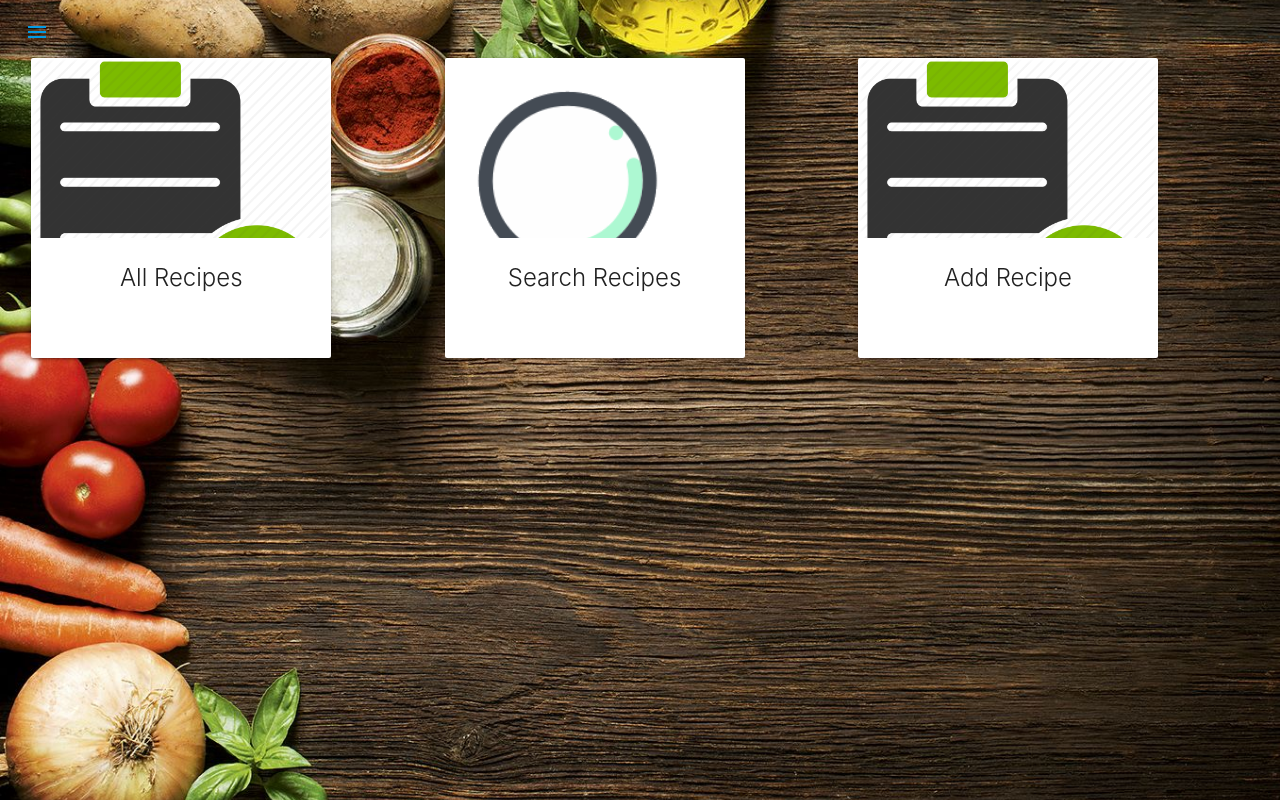
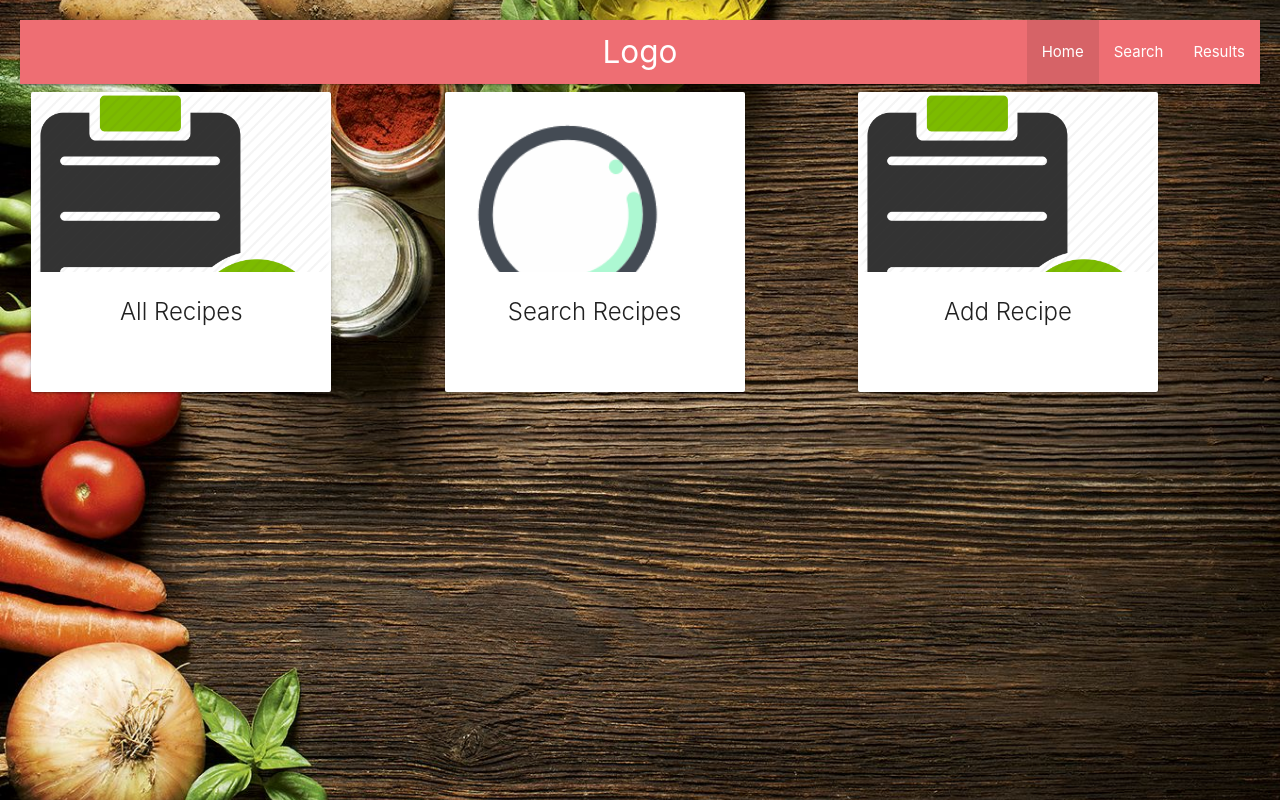
Before and after one commit to ljmccode/Quisine, a website: page public/index.html in a window 1280 px wide. Drawn offline with nearby package versions, Linux system fonts and the light colour scheme.

Commit message:
add module and initial redesign code

```diff
--- a/public/index.html
+++ b/public/index.html
@@ -20,9 +20,42 @@
 
 <body>
 
+
+<!--
+    TO DO:
+        Parallax effect for scrolling
+        Toasts for updating ratings, AND adding Recipes
+        Add results modal or container
+        Scrollspy set up (link #id on submit button, might auto scroll to that point [href="#results"])
+-->
+
+
+    <!-- ///////////////////////////////////////////////////////////////////////////////////////////////////////// -->
+    <!-- ////////////////////////////////////////       NAVBAR       ///////////////////////////////////////////// -->
+    <!-- ///////////////////////////////////////////////////////////////////////////////////////////////////////// -->
+
+    <nav>
+            <div class="nav-wrapper">
+              <a href="#!" class="brand-logo center hide-on-small-only">Logo</a>
+              <a href="#!" class="brand-logo left show-on-small hide-on-med-and-up">Logo</a>
+              <ul class="right">
+                <li id="home-nav" class="active"><a href="#home">Home</a></li>
+                <li id="search-nav" ><a href="#search">Search</a></li>
+                <li id="results-nav" ><a href="#results">Results</a></li>
+              </ul>
+            </div>
+          </nav>
+
+
+
+          <!-- <div class="parallax-container">
+                <div class="parallax"><img src="images/indexBG.jpg"></div>
+              </div> -->
+
+
     <!-- <nav> <a href="#" data-target="slide-out" class="sidenav-trigger btn">Side nav demo</a> </nav> -->
 
-    <ul id="slide-out" class="sidenav">
+    <!-- <ul id="slide-out" class="sidenav">
         <li>
             <div class="container">
 
@@ -58,7 +91,21 @@
             <a href="#!">Create account</a>
         </li>
     </ul>
-    <a href="#" data-target="slide-out" class="sidenav-trigger"><i class="material-icons">menu</i></a>
+    <a href="#" data-target="slide-out" class="sidenav-trigger"><i class="material-icons">menu</i></a> -->
+
+
+    <!-- ///////////////////////////////////////////////////////////////////////////////////////////////////////// -->
+    <!-- ////////////////////////////////////////      PORTALS       ///////////////////////////////////////////// -->
+    <!-- ///////////////////////////////////////////////////////////////////////////////////////////////////////// -->
+    <!-- <div class="section white">
+            <div class="row container">
+              <div class="col s12 m10 offset-m1">
+                <h2 class="header">Parallax</h2>
+                <p class="grey-text text-darken-3 lighten-3">Parallax is an effect where the background content or image in this case, is moved at a different speed than the foreground content while scrolling.</p>
+
+              </div>
+            </div>
+          </div> -->
 
 
 
@@ -104,6 +151,10 @@
 
     </div>
 
+
+    <!-- ///////////////////////////////////////////////////////////////////////////////////////////////////////// -->
+    <!-- ////////////////////////////////////////       MODALS       ///////////////////////////////////////////// -->
+    <!-- ///////////////////////////////////////////////////////////////////////////////////////////////////////// -->
     <!-- SEARCH MODAL -->
     <div id="modal1" class="modal">
         <div class="modal-content">
@@ -210,6 +261,17 @@
     </div>
 
 
+    <!-- ///////////////////////////////////////////////////////////////////////////////////////////////////////// -->
+    <!-- ////////////////////////////////////////      RESULTS       ///////////////////////////////////////////// -->
+    <!-- ///////////////////////////////////////////////////////////////////////////////////////////////////////// -->
+
+
+
+
+
+    <!-- ///////////////////////////////////////////////////////////////////////////////////////////////////////// -->
+    <!-- ////////////////////////////////////////      SCRIPTS       ///////////////////////////////////////////// -->
+    <!-- ///////////////////////////////////////////////////////////////////////////////////////////////////////// -->
     <script src="https://code.jquery.com/jquery.js"></script>
 
     <script src="./js/index.js"></script>
--- a/public/js/index.js
+++ b/public/js/index.js
@@ -24,6 +24,10 @@ document.addEventListener('DOMContentLoaded', function () {
     var elems = document.querySelectorAll('select');
     //var instances = M.FormSelect.init(elems, options);
 });
+document.addEventListener('DOMContentLoaded', function() {
+    var elems = document.querySelectorAll('.parallax');
+    //var instances = M.Parallax.init(elems, options);
+  });
 
 
 //MATERIALISE FUNTIONS
@@ -31,6 +35,7 @@ $(document).ready(function () {
     $('.sidenav').sidenav();
     $('.modal').modal();
     $('select').formSelect();
+    $('.parallax').parallax();
 });
 
 
```
